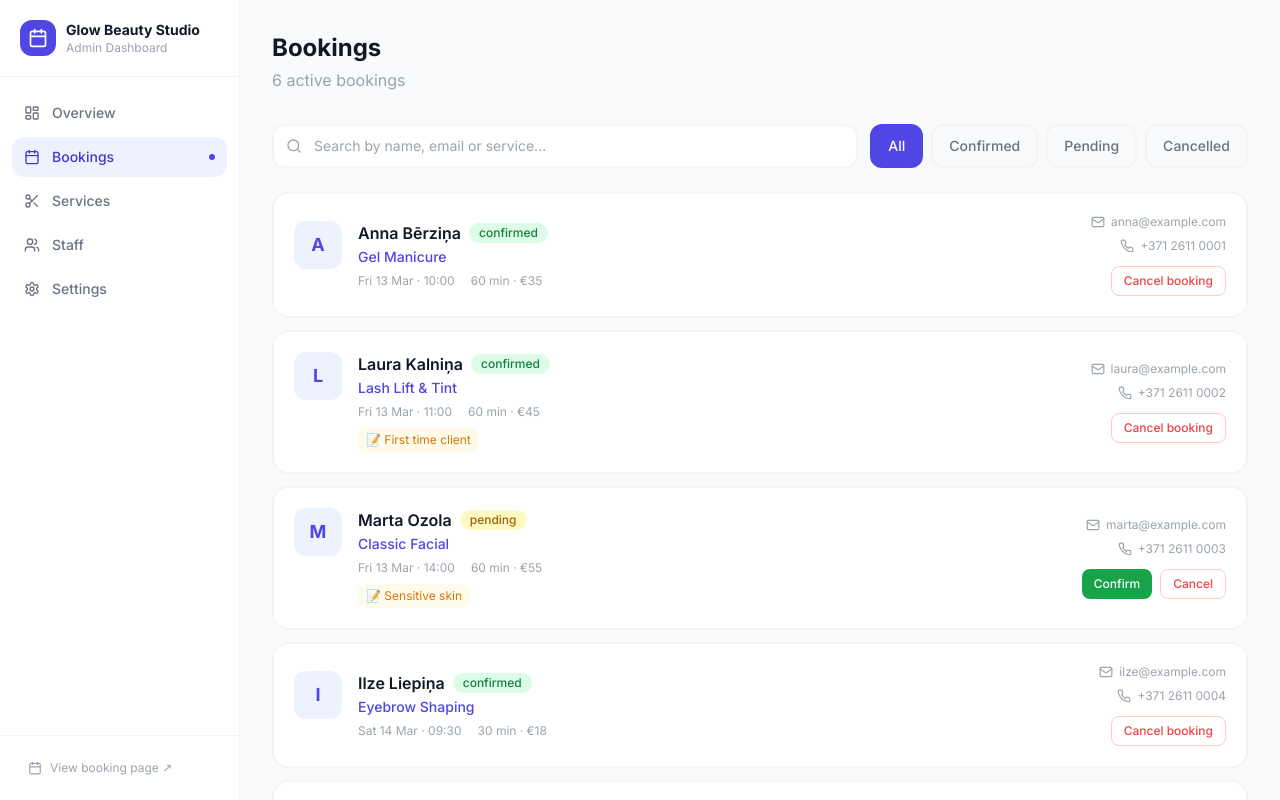
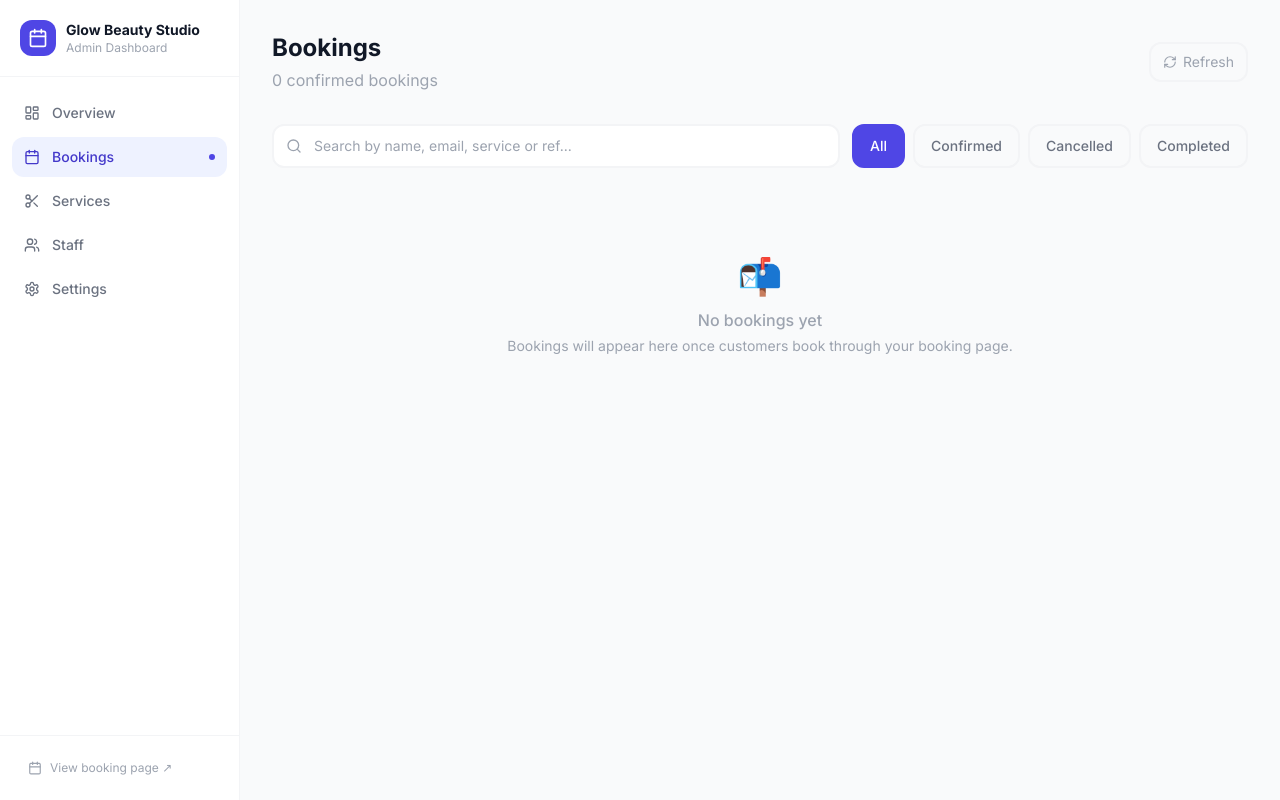
Before and after one commit to ojayWillow/bookflow, a Next.js app: page /admin/bookings in a window 1280 px wide. Built offline with nearby package versions, Linux system fonts and the light colour scheme.

Commit message:
🔗 Step 2 — Connect admin dashboard to real bookings store

```diff
--- a/src/app/admin/bookings/page.tsx
+++ b/src/app/admin/bookings/page.tsx
@@ -1,39 +1,56 @@
 'use client'
-import { useState } from 'react'
-import { bookings as initialBookings, services } from '@/data/mock'
+import { useState, useEffect } from 'react'
+import { services, staff } from '@/data/mock'
+import { loadBookings, updateBookingStatus, type Booking, type BookingStatus } from '@/lib/bookingsStore'
 import { format, parseISO } from 'date-fns'
-import { Search, Phone, Mail } from 'lucide-react'
+import { Search, Phone, Mail, RefreshCw } from 'lucide-react'
 
 const STATUS_STYLE: Record<string, string> = {
   confirmed: 'bg-green-100 text-green-700',
-  pending: 'bg-yellow-100 text-yellow-700',
   cancelled: 'bg-red-100 text-red-600',
+  completed: 'bg-gray-100 text-gray-500',
 }
 
-const FILTERS = ['All', 'confirmed', 'pending', 'cancelled']
+const FILTERS = ['All', 'confirmed', 'cancelled', 'completed']
 
 export default function BookingsPage() {
+  const [bkgs, setBkgs] = useState<Booking[]>([])
   const [filter, setFilter] = useState('All')
   const [search, setSearch] = useState('')
-  const [bkgs, setBkgs] = useState(initialBookings)
+
+  const reload = () => setBkgs(loadBookings())
+
+  useEffect(() => { reload() }, [])
 
   const filtered = bkgs.filter(b => {
     const matchFilter = filter === 'All' || b.status === filter
-    const matchSearch = b.customerName.toLowerCase().includes(search.toLowerCase()) ||
-      b.customerEmail.toLowerCase().includes(search.toLowerCase()) ||
-      b.service.toLowerCase().includes(search.toLowerCase())
+    const q = search.toLowerCase()
+    const matchSearch = !q ||
+      b.customerName.toLowerCase().includes(q) ||
+      b.customerEmail.toLowerCase().includes(q) ||
+      b.serviceName.toLowerCase().includes(q) ||
+      b.ref.toLowerCase().includes(q)
     return matchFilter && matchSearch
   })
 
-  const updateStatus = (id: string, status: typeof bkgs[0]['status']) => {
-    setBkgs(prev => prev.map(b => b.id === id ? { ...b, status } : b))
+  const handleStatus = (ref: string, status: BookingStatus) => {
+    updateBookingStatus(ref, status)
+    reload()
   }
+
+  const activeCount = bkgs.filter(b => b.status === 'confirmed').length
 
   return (
     <div className="p-8">
-      <div className="mb-8">
-        <h1 className="text-2xl font-bold text-gray-900">Bookings</h1>
-        <p className="text-gray-400 mt-1">{bkgs.filter(b => b.status !== 'cancelled').length} active bookings</p>
+      <div className="flex items-center justify-between mb-8">
+        <div>
+          <h1 className="text-2xl font-bold text-gray-900">Bookings</h1>
+          <p className="text-gray-400 mt-1">{activeCount} confirmed booking{activeCount !== 1 ? 's' : ''}</p>
+        </div>
+        <button onClick={reload}
+          className="flex items-center gap-1.5 text-sm text-gray-400 hover:text-indigo-600 border-2 border-gray-100 hover:border-indigo-300 px-3 py-2 rounded-xl transition-all">
+          <RefreshCw className="w-3.5 h-3.5" /> Refresh
+        </button>
       </div>
 
       {/* Controls */}
@@ -42,9 +59,9 @@ export default function BookingsPage() {
           <Search className="w-4 h-4 absolute left-3.5 top-1/2 -translate-y-1/2 text-gray-400" />
           <input value={search} onChange={e => setSearch(e.target.value)}
             className="w-full border-2 border-gray-100 rounded-xl pl-10 pr-4 py-2.5 text-sm focus:outline-none focus:border-indigo-400 transition-colors"
-            placeholder="Search by name, email or service..." />
+            placeholder="Search by name, email, service or ref..." />
         </div>
-        <div className="flex gap-2">
+        <div className="flex gap-2 flex-wrap">
           {FILTERS.map(f => (
             <button key={f} onClick={() => setFilter(f)}
               className={`px-4 py-2.5 rounded-xl text-sm font-medium border-2 transition-all ${
@@ -58,32 +75,50 @@ export default function BookingsPage() {
 
       {/* Bookings list */}
       <div className="space-y-3">
-        {filtered.length === 0 && (
+        {bkgs.length === 0 && (
           <div className="text-center py-16 text-gray-400">
-            <p className="text-4xl mb-2">📭</p>
-            <p>No bookings found</p>
+            <p className="text-4xl mb-3">📬</p>
+            <p className="font-medium">No bookings yet</p>
+            <p className="text-sm mt-1">Bookings will appear here once customers book through your booking page.</p>
+          </div>
+        )}
+        {bkgs.length > 0 && filtered.length === 0 && (
+          <div className="text-center py-16 text-gray-400">
+            <p className="text-4xl mb-2">🔍</p>
+            <p>No bookings match your search</p>
           </div>
         )}
         {filtered.map(b => {
-          const svc = services.find(s => s.id === b.serviceId)
+          const member = staff.find(m => m.id === b.staffId)
           return (
             <div key={b.id} className="bg-white border-2 border-gray-100 rounded-2xl p-5 hover:border-indigo-100 transition-all shadow-soft">
               <div className="flex flex-col sm:flex-row sm:items-center justify-between gap-4">
                 <div className="flex items-start gap-4">
                   <div className="w-12 h-12 rounded-xl bg-indigo-50 flex items-center justify-center text-lg font-bold text-indigo-600 flex-shrink-0">
-                    {b.customerName[0]}
+                    {b.customerName[0].toUpperCase()}
                   </div>
                   <div>
                     <div className="flex items-center gap-2 flex-wrap">
                       <p className="font-semibold text-gray-900">{b.customerName}</p>
-                      <span className={`text-xs font-medium px-2.5 py-0.5 rounded-full ${STATUS_STYLE[b.status]}`}>{b.status}</span>
+                      <span className={`text-xs font-medium px-2.5 py-0.5 rounded-full ${STATUS_STYLE[b.status] ?? 'bg-gray-100 text-gray-500'}`}>
+                        {b.status}
+                      </span>
+                      <span className="text-xs text-gray-300 font-mono">{b.ref}</span>
                     </div>
-                    <p className="text-sm font-medium text-indigo-600 mt-0.5">{b.service}</p>
+                    <p className="text-sm font-medium text-indigo-600 mt-0.5">{b.serviceName}</p>
                     <div className="flex items-center gap-4 mt-1.5 flex-wrap">
                       <span className="text-xs text-gray-400">{format(parseISO(b.date), 'EEE d MMM')} · {b.time}</span>
-                      {svc && <span className="text-xs text-gray-400">{svc.duration} min · €{svc.price}</span>}
+                      <span className="text-xs text-gray-400">{b.serviceDuration} min · €{b.servicePrice}</span>
+                      {member && (
+                        <span className="flex items-center gap-1 text-xs text-gray-400">
+                          <span className="w-2.5 h-2.5 rounded-full inline-block" style={{ backgroundColor: member.color }} />
+                          {member.name}
+                        </span>
+                      )}
                     </div>
-                    {b.notes && <p className="text-xs text-amber-600 bg-amber-50 px-2 py-1 rounded-lg mt-2 inline-block">📝 {b.notes}</p>}
+                    {b.customerNotes && (
+                      <p className="text-xs text-amber-600 bg-amber-50 px-2 py-1 rounded-lg mt-2 inline-block">📝 {b.customerNotes}</p>
+                    )}
                   </div>
                 </div>
                 <div className="flex flex-col sm:items-end gap-2">
@@ -93,23 +128,20 @@ export default function BookingsPage() {
                   <div className="flex items-center gap-1.5 text-xs text-gray-400">
                     <Phone className="w-3.5 h-3.5" /> {b.customerPhone}
                   </div>
-                  {b.status === 'pending' && (
+                  {b.status === 'confirmed' && (
                     <div className="flex gap-2 mt-1">
-                      <button onClick={() => updateStatus(b.id, 'confirmed')}
-                        className="bg-green-600 text-white text-xs px-3 py-1.5 rounded-lg hover:bg-green-700 font-medium">
-                        Confirm
+                      <button onClick={() => handleStatus(b.ref, 'completed')}
+                        className="bg-indigo-600 text-white text-xs px-3 py-1.5 rounded-lg hover:bg-indigo-700 font-medium">
+                        Mark complete
                       </button>
-                      <button onClick={() => updateStatus(b.id, 'cancelled')}
+                      <button onClick={() => handleStatus(b.ref, 'cancelled')}
                         className="border border-red-200 text-red-500 text-xs px-3 py-1.5 rounded-lg hover:bg-red-50 font-medium">
                         Cancel
                       </button>
                     </div>
                   )}
-                  {b.status === 'confirmed' && (
-                    <button onClick={() => updateStatus(b.id, 'cancelled')}
-                      className="border border-red-200 text-red-500 text-xs px-3 py-1.5 rounded-lg hover:bg-red-50 font-medium mt-1">
-                      Cancel booking
-                    </button>
+                  {b.status === 'completed' && (
+                    <span className="text-xs text-gray-400 italic mt-1">Completed ✓</span>
                   )}
                 </div>
               </div>
--- a/src/app/admin/page.tsx
+++ b/src/app/admin/page.tsx
@@ -1,82 +1,77 @@
 'use client'
-import { useState } from 'react'
-import { bookings, services, staff, businessSettings } from '@/data/mock'
+import { useState, useEffect } from 'react'
+import { services, staff, businessSettings } from '@/data/mock'
+import { loadBookings, type Booking } from '@/lib/bookingsStore'
 import { format, addDays, parseISO, startOfWeek } from 'date-fns'
 import Link from 'next/link'
 
-const TODAY = '2026-03-13'
-const SLOT_HEIGHT = 64 // px per hour
+const TODAY = format(new Date(), 'yyyy-MM-dd')
+const SLOT_HEIGHT = 64
 
 function timeToMinutes(t: string) {
   const [h, m] = t.split(':').map(Number)
   return h * 60 + m
 }
-
 function minutesToPx(mins: number) {
   return (mins / 60) * SLOT_HEIGHT
 }
 
 const STATUS_COLOR: Record<string, string> = {
   confirmed: 'bg-indigo-500',
-  pending: 'bg-amber-400',
   cancelled: 'bg-red-400',
+  completed: 'bg-gray-400',
 }
-
 const STATUS_LIGHT: Record<string, string> = {
   confirmed: 'bg-indigo-50 border-indigo-200',
-  pending: 'bg-amber-50 border-amber-200',
   cancelled: 'bg-red-50 border-red-200',
+  completed: 'bg-gray-50 border-gray-200',
 }
-
 const STATUS_TEXT: Record<string, string> = {
   confirmed: 'text-indigo-700',
-  pending: 'text-amber-700',
   cancelled: 'text-red-600',
+  completed: 'text-gray-500',
 }
 
 export default function AdminOverview() {
   const [view, setView] = useState<'day' | 'week'>('day')
   const [currentDate, setCurrentDate] = useState(TODAY)
-  const [selectedBooking, setSelectedBooking] = useState<typeof bookings[0] | null>(null)
+  const [selectedBooking, setSelectedBooking] = useState<Booking | null>(null)
+  const [bookings, setBookings] = useState<Booking[]>([])
+
+  useEffect(() => { setBookings(loadBookings()) }, [])
 
   const openHour = parseInt(businessSettings.openTime.split(':')[0])
   const closeHour = parseInt(businessSettings.closeTime.split(':')[0])
   const hours = Array.from({ length: closeHour - openHour }, (_, i) => openHour + i)
-
   const activeStaff = staff.filter(m => m.active)
 
-  // For day view — bookings on currentDate per staff
   const dayBookings = (staffId: string) =>
     bookings.filter(b => b.date === currentDate && b.staffId === staffId && b.status !== 'cancelled')
 
-  // For week view — get Mon–Sat of current week
   const weekStart = startOfWeek(parseISO(currentDate), { weekStartsOn: 1 })
   const weekDays = Array.from({ length: 6 }, (_, i) => format(addDays(weekStart, i), 'yyyy-MM-dd'))
-
   const weekBookingsForDay = (date: string) =>
     bookings.filter(b => b.date === date && b.status !== 'cancelled')
 
-  // Stats
   const todayAll = bookings.filter(b => b.date === TODAY && b.status !== 'cancelled')
-  const totalRevenue = bookings.filter(b => b.status === 'confirmed')
-    .reduce((sum, b) => sum + (services.find(s => s.id === b.serviceId)?.price || 0), 0)
+  const totalRevenue = bookings
+    .filter(b => b.status === 'confirmed' || b.status === 'completed')
+    .reduce((sum, b) => sum + b.servicePrice, 0)
 
   const stats = [
     { label: "Today's appointments", value: todayAll.length, color: 'text-indigo-600 bg-indigo-50' },
-    { label: 'Pending confirmation', value: bookings.filter(b => b.status === 'pending').length, color: 'text-amber-600 bg-amber-50' },
+    { label: 'Pending confirmation', value: 0, color: 'text-amber-600 bg-amber-50' },
     { label: 'Total revenue', value: `€${totalRevenue}`, color: 'text-green-600 bg-green-50' },
     { label: 'Active staff', value: activeStaff.length, color: 'text-purple-600 bg-purple-50' },
   ]
 
   return (
     <div className="flex flex-col h-full">
-      {/* Top bar */}
       <div className="px-8 pt-8 pb-4 flex items-start justify-between gap-4">
         <div>
           <h1 className="text-2xl font-bold text-gray-900">Overview</h1>
           <p className="text-gray-400 mt-1 text-sm">{format(parseISO(currentDate), 'EEEE, d MMMM yyyy')}</p>
         </div>
-        {/* View toggle */}
         <div className="flex items-center gap-2">
           <div className="flex bg-gray-100 rounded-xl p-1">
             {(['day', 'week'] as const).map(v => (
@@ -91,7 +86,6 @@ export default function AdminOverview() {
         </div>
       </div>
 
-      {/* Stats row */}
       <div className="px-8 pb-5 grid grid-cols-4 gap-4">
         {stats.map(s => (
           <div key={s.label} className="bg-white rounded-2xl border border-gray-100 p-4 shadow-soft">
@@ -101,33 +95,31 @@ export default function AdminOverview() {
         ))}
       </div>
 
-      {/* Date navigation */}
       <div className="px-8 pb-4 flex items-center gap-3">
         <button onClick={() => setCurrentDate(format(addDays(parseISO(currentDate), view === 'day' ? -1 : -7), 'yyyy-MM-dd'))}
-          className="w-8 h-8 flex items-center justify-center rounded-xl border-2 border-gray-100 hover:border-indigo-300 transition-colors text-gray-400 hover:text-indigo-600">
-          ←
-        </button>
+          className="w-8 h-8 flex items-center justify-center rounded-xl border-2 border-gray-100 hover:border-indigo-300 transition-colors text-gray-400 hover:text-indigo-600">←</button>
         <button onClick={() => setCurrentDate(TODAY)}
-          className="px-3 py-1.5 text-xs font-medium rounded-xl border-2 border-gray-100 hover:border-indigo-300 transition-colors text-gray-500">
-          Today
-        </button>
+          className="px-3 py-1.5 text-xs font-medium rounded-xl border-2 border-gray-100 hover:border-indigo-300 transition-colors text-gray-500">Today</button>
         <button onClick={() => setCurrentDate(format(addDays(parseISO(currentDate), view === 'day' ? 1 : 7), 'yyyy-MM-dd'))}
-          className="w-8 h-8 flex items-center justify-center rounded-xl border-2 border-gray-100 hover:border-indigo-300 transition-colors text-gray-400 hover:text-indigo-600">
-          →
-        </button>
+          className="w-8 h-8 flex items-center justify-center rounded-xl border-2 border-gray-100 hover:border-indigo-300 transition-colors text-gray-400 hover:text-indigo-600">→</button>
         <span className="text-sm font-medium text-gray-700 ml-1">
           {view === 'week'
             ? `${format(weekStart, 'd MMM')} – ${format(addDays(weekStart, 5), 'd MMM yyyy')}`
-            : format(parseISO(currentDate), 'EEEE, d MMM')
-          }
+            : format(parseISO(currentDate), 'EEEE, d MMM')}
         </span>
       </div>
 
-      {/* ===== DAY VIEW ===== */}
+      {/* DAY VIEW */}
       {view === 'day' && (
         <div className="flex-1 overflow-auto px-8 pb-8">
+          {bookings.length === 0 ? (
+            <div className="bg-white rounded-2xl border border-gray-100 shadow-soft p-16 text-center text-gray-400">
+              <p className="text-4xl mb-3">📅</p>
+              <p className="font-medium">No bookings yet</p>
+              <p className="text-sm mt-1">Bookings from your booking page will appear here.</p>
+            </div>
+          ) : (
             <div className="bg-white rounded-2xl border border-gray-100 shadow-soft overflow-hidden">
-            {/* Staff header row */}
               <div className="flex border-b border-gray-100">
                 <div className="w-16 flex-shrink-0 border-r border-gray-100" />
                 {activeStaff.map(m => (
@@ -145,35 +137,25 @@ export default function AdminOverview() {
                   </div>
                 ))}
               </div>
-
-            {/* Timeline grid */}
               <div className="flex" style={{ minHeight: `${hours.length * SLOT_HEIGHT}px` }}>
-              {/* Hour labels */}
                 <div className="w-16 flex-shrink-0 border-r border-gray-100">
                   {hours.map(h => (
-                  <div key={h} style={{ height: SLOT_HEIGHT }}
-                    className="border-b border-gray-50 flex items-start justify-end pr-3 pt-1">
+                    <div key={h} style={{ height: SLOT_HEIGHT }} className="border-b border-gray-50 flex items-start justify-end pr-3 pt-1">
                       <span className="text-xs text-gray-300 font-medium">{h}:00</span>
                     </div>
                   ))}
                 </div>
-
-              {/* Staff columns */}
                 {activeStaff.map(m => {
                   const colBookings = dayBookings(m.id)
                   return (
                     <div key={m.id} className="flex-1 relative border-r border-gray-50 last:border-0">
-                    {/* Hour grid lines */}
                       {hours.map(h => (
-                      <div key={h} style={{ height: SLOT_HEIGHT }}
-                        className="border-b border-gray-50" />
+                        <div key={h} style={{ height: SLOT_HEIGHT }} className="border-b border-gray-50" />
                       ))}
-                    {/* Booking blocks */}
                       {colBookings.map(b => {
-                      const svc = services.find(s => s.id === b.serviceId)
                         const startMins = timeToMinutes(b.time) - openHour * 60
                         const top = minutesToPx(startMins)
-                      const height = Math.max(minutesToPx(svc?.duration || 30), 32)
+                        const height = Math.max(minutesToPx(b.serviceDuration), 32)
                         return (
                           <button key={b.id}
                             onClick={() => setSelectedBooking(selectedBooking?.id === b.id ? null : b)}
@@ -184,8 +166,8 @@ export default function AdminOverview() {
                             <div className={`w-1 h-full absolute left-0 top-0 rounded-l-xl ${STATUS_COLOR[b.status]}`} />
                             <div className="pl-2">
                               <p className={`text-xs font-bold leading-tight truncate ${STATUS_TEXT[b.status]}`}>{b.customerName.split(' ')[0]}</p>
-                            <p className="text-xs text-gray-500 truncate leading-tight">{b.service}</p>
-                            {height > 45 && <p className="text-xs text-gray-400 leading-tight">{b.time} · {svc?.duration}m</p>}
+                              <p className="text-xs text-gray-500 truncate leading-tight">{b.serviceName}</p>
+                              {height > 45 && <p className="text-xs text-gray-400 leading-tight">{b.time} · {b.serviceDuration}m</p>}
                             </div>
                           </button>
                         )
@@ -195,39 +177,29 @@ export default function AdminOverview() {
                 })}
               </div>
             </div>
+          )}
         </div>
       )}
 
-      {/* ===== WEEK VIEW ===== */}
+      {/* WEEK VIEW */}
       {view === 'week' && (
         <div className="flex-1 overflow-auto px-8 pb-8">
           <div className="bg-white rounded-2xl border border-gray-100 shadow-soft overflow-hidden">
-            {/* Day header */}
             <div className="grid grid-cols-6 border-b border-gray-100">
               {weekDays.map(date => {
                 const isToday = date === TODAY
-                const dayBookingCount = weekBookingsForDay(date).length
+                const count = weekBookingsForDay(date).length
                 return (
-                  <div key={date} className={`px-3 py-3 border-r border-gray-50 last:border-0 text-center ${
-                    isToday ? 'bg-indigo-50' : ''
-                  }`}>
-                    <p className={`text-xs font-medium ${ isToday ? 'text-indigo-600' : 'text-gray-400'}`}>
-                      {format(parseISO(date), 'EEE')}
-                    </p>
-                    <p className={`text-lg font-bold ${ isToday ? 'text-indigo-600' : 'text-gray-900'}`}>
-                      {format(parseISO(date), 'd')}
-                    </p>
-                    {dayBookingCount > 0 && (
-                      <span className="inline-block w-5 h-5 rounded-full bg-indigo-600 text-white text-xs font-bold flex items-center justify-center mx-auto mt-0.5">
-                        {dayBookingCount}
-                      </span>
+                  <div key={date} className={`px-3 py-3 border-r border-gray-50 last:border-0 text-center ${ isToday ? 'bg-indigo-50' : ''}`}>
+                    <p className={`text-xs font-medium ${ isToday ? 'text-indigo-600' : 'text-gray-400'}`}>{format(parseISO(date), 'EEE')}</p>
+                    <p className={`text-lg font-bold ${ isToday ? 'text-indigo-600' : 'text-gray-900'}`}>{format(parseISO(date), 'd')}</p>
+                    {count > 0 && (
+                      <span className="inline-flex w-5 h-5 rounded-full bg-indigo-600 text-white text-xs font-bold items-center justify-center mx-auto mt-0.5">{count}</span>
                     )}
                   </div>
                 )
               })}
             </div>
-
-            {/* Week booking list per day */}
             <div className="grid grid-cols-6 divide-x divide-gray-50" style={{ minHeight: 400 }}>
               {weekDays.map(date => {
                 const dayBkgs = weekBookingsForDay(date).sort((a, b) => a.time.localeCompare(b.time))
@@ -242,7 +214,7 @@ export default function AdminOverview() {
                             STATUS_LIGHT[b.status]
                           } ${selectedBooking?.id === b.id ? 'ring-2 ring-indigo-400' : 'hover:shadow-sm'}`}>
                           <p className={`text-xs font-bold truncate ${STATUS_TEXT[b.status]}`}>{b.time} {b.customerName.split(' ')[0]}</p>
-                          <p className="text-xs text-gray-400 truncate">{b.service}</p>
+                          <p className="text-xs text-gray-400 truncate">{b.serviceName}</p>
                           {member && (
                             <div className="flex items-center gap-1 mt-1">
                               <div className="w-3.5 h-3.5 rounded-full flex-shrink-0" style={{ backgroundColor: member.color }} />
@@ -252,9 +224,7 @@ export default function AdminOverview() {
                         </button>
                       )
                     })}
-                    {dayBkgs.length === 0 && (
-                      <p className="text-xs text-gray-200 text-center pt-4">—</p>
-                    )}
+                    {dayBkgs.length === 0 && <p className="text-xs text-gray-200 text-center pt-4">—</p>}
                   </div>
                 )
               })}
@@ -263,30 +233,30 @@ export default function AdminOverview() {
         </div>
       )}
 
-      {/* Booking detail popover */}
+      {/* Detail popover */}
       {selectedBooking && (() => {
         const b = selectedBooking
-        const svc = services.find(s => s.id === b.serviceId)
         const member = staff.find(m => m.id === b.staffId)
         return (
           <div className="fixed bottom-6 right-6 z-50 bg-white rounded-2xl shadow-2xl border border-gray-100 w-72 p-5">
             <div className="flex items-center justify-between mb-3">
               <span className={`text-xs font-semibold px-2.5 py-1 rounded-full ${
                 b.status === 'confirmed' ? 'bg-green-100 text-green-700'
-                : b.status === 'pending' ? 'bg-amber-100 text-amber-700'
+                : b.status === 'completed' ? 'bg-gray-100 text-gray-500'
                 : 'bg-red-100 text-red-600'
               }`}>{b.status}</span>
               <button onClick={() => setSelectedBooking(null)} className="text-gray-300 hover:text-gray-600 text-lg leading-none">×</button>
             </div>
             <p className="font-bold text-gray-900">{b.customerName}</p>
-            <p className="text-sm text-indigo-600 font-medium">{b.service}</p>
+            <p className="text-xs text-gray-400 font-mono mb-1">{b.ref}</p>
+            <p className="text-sm text-indigo-600 font-medium">{b.serviceName}</p>
             <div className="mt-3 space-y-1.5 text-sm text-gray-500">
               <p>📅 {format(parseISO(b.date), 'EEE d MMM')} at {b.time}</p>
-              {svc && <p>⏱ {svc.duration} min · €{svc.price}</p>}
+              <p>⏱ {b.serviceDuration} min · €{b.servicePrice}</p>
               {member && <p>👤 {member.name}</p>}
               <p>📧 {b.customerEmail}</p>
               <p>📞 {b.customerPhone}</p>
-              {b.notes && <p>📝 {b.notes}</p>}
+              {b.customerNotes && <p>📝 {b.customerNotes}</p>}
             </div>
             <Link href="/admin/bookings"
               className="mt-4 block text-center text-xs font-medium text-indigo-600 hover:underline">Manage booking →</Link>
```
Lines whose indentation alone changed are shown as unchanged.
